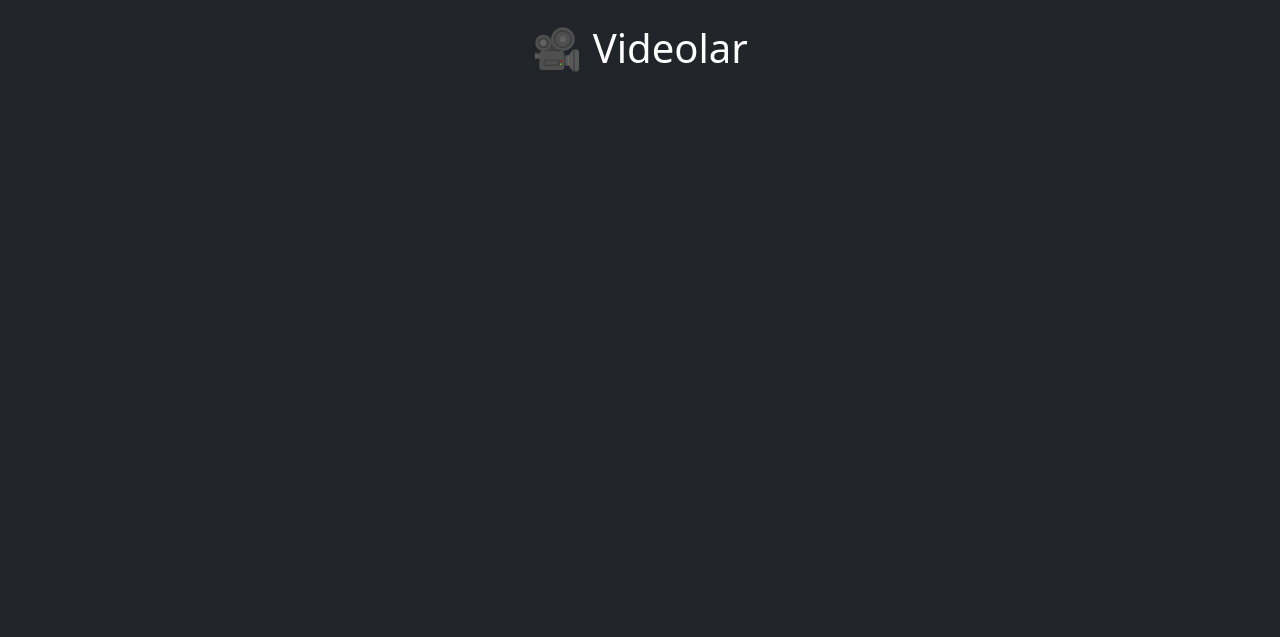
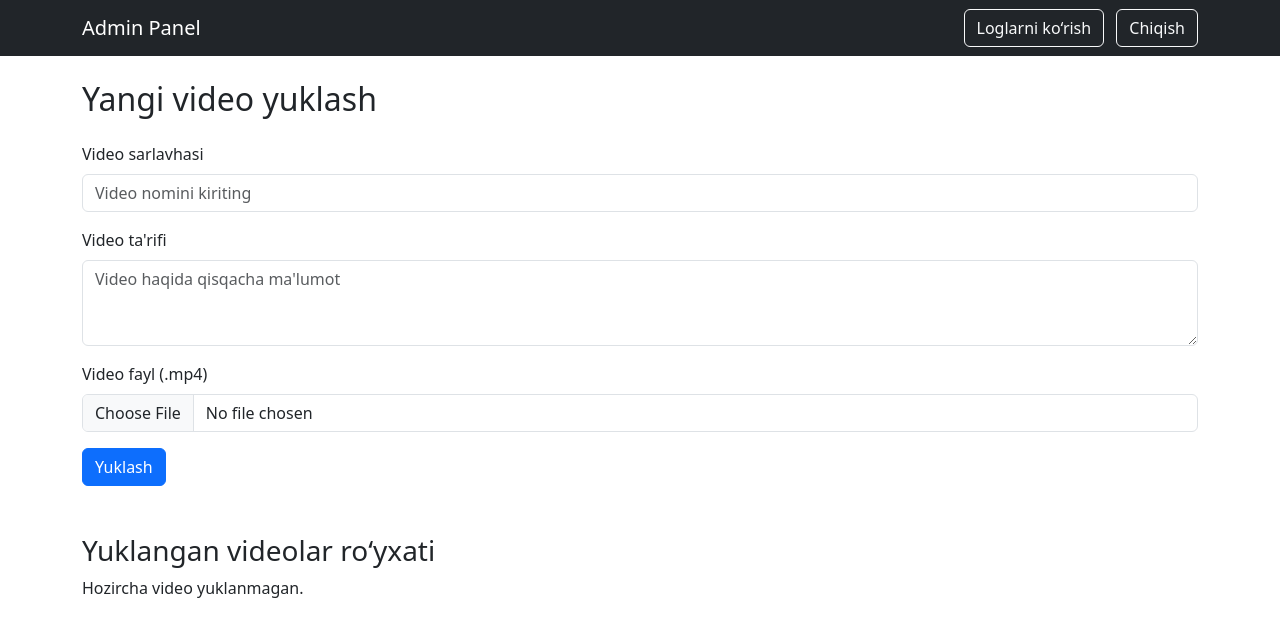
Before and after one commit to shaxzodbara/shaxzod, a Flask app: page / in a window 1280 px wide. Before the commit the part shown is almost empty. Shown: the top 637 px of the page. Run offline with Flask 3, Linux system fonts and the light colour scheme.

Commit message:
Update index.html

```diff
--- a/templates/index.html
+++ b/templates/index.html
@@ -1,28 +1,82 @@
 <!DOCTYPE html>
-<html lang="en">
+<html lang="uz">
 <head>
-    <meta charset="UTF-8">
-    <title>Bosh sahifa - Videolar</title>
-    <link href="https://cdn.jsdelivr.net/npm/bootstrap@5.3.3/dist/css/bootstrap.min.css" rel="stylesheet">
+    <meta charset="UTF-8" />
+    <meta name="viewport" content="width=device-width, initial-scale=1" />
+    <title>Admin Panel - Video Yuklash</title>
+    <link href="https://cdn.jsdelivr.net/npm/bootstrap@5.3.0/dist/css/bootstrap.min.css" rel="stylesheet" />
 </head>
-<body class="bg-dark text-white">
+<body>
+<nav class="navbar navbar-expand-lg navbar-dark bg-dark mb-4">
+  <div class="container">
+    <a class="navbar-brand" href="{{ url_for('admin') }}">Admin Panel</a>
+    <div>
+      <a href="{{ url_for('logs') }}" class="btn btn-outline-light me-2">Loglarni ko‘rish</a>
+      <a href="{{ url_for('logout') }}" class="btn btn-outline-light">Chiqish</a>
+    </div>
+  </div>
+</nav>
 
-<div class="container py-4">
-    <h1 class="mb-4 text-center">🎥 Videolar</h1>
-    <div class="row">
-        {% for video in videos %}
-        <div class="col-md-4 mb-4">
-            <div class="card bg-secondary">
-                <div class="card-body">
-                    <h5 class="card-title">{{ video.title }}</h5>
-                    <p class="card-text">{{ video.desc }}</p>
-                    <a href="{{ url_for('video', filename=video.filename) }}" class="btn btn-light w-100">Ko‘rish</a>
-                </div>
-            </div>
+<div class="container">
+    <h2 class="mb-4">Yangi video yuklash</h2>
+
+    <!-- Flash xabarlar -->
+    {% with messages = get_flashed_messages(with_categories=true) %}
+      {% if messages %}
+        {% for category, message in messages %}
+          <div class="alert alert-{{ category }} alert-dismissible fade show" role="alert">
+            {{ message }}
+            <button type="button" class="btn-close" data-bs-dismiss="alert" aria-label="Close"></button>
+          </div>
+        {% endfor %}
+      {% endif %}
+    {% endwith %}
+
+    <form method="POST" enctype="multipart/form-data" class="mb-5">
+        <div class="mb-3">
+            <label for="title" class="form-label">Video sarlavhasi</label>
+            <input type="text" class="form-control" id="title" name="title" placeholder="Video nomini kiriting" required />
         </div>
-        {% endfor %}
-    </div>
+        <div class="mb-3">
+            <label for="desc" class="form-label">Video ta'rifi</label>
+            <textarea class="form-control" id="desc" name="desc" rows="3" placeholder="Video haqida qisqacha ma'lumot" required></textarea>
+        </div>
+        <div class="mb-3">
+            <label for="video" class="form-label">Video fayl (.mp4)</label>
+            <input type="file" class="form-control" id="video" name="video" accept=".mp4" required />
+        </div>
+        <button type="submit" class="btn btn-primary">Yuklash</button>
+    </form>
+
+    <h3>Yuklangan videolar ro‘yxati</h3>
+    {% if videos %}
+    <table class="table table-bordered table-striped mt-3">
+        <thead class="table-dark">
+            <tr>
+                <th>#</th>
+                <th>Sarlavha</th>
+                <th>Ta'rif</th>
+                <th>Fayl nomi</th>
+                <th>Video ko‘rish</th>
+            </tr>
+        </thead>
+        <tbody>
+            {% for video in videos %}
+            <tr>
+                <td>{{ loop.index }}</td>
+                <td>{{ video.title }}</td>
+                <td>{{ video.desc }}</td>
+                <td>{{ video.filename }}</td>
+                <td><a href="{{ url_for('video', filename=video.filename) }}" class="btn btn-sm btn-success" target="_blank">Ko‘rish</a></td>
+            </tr>
+            {% endfor %}
+        </tbody>
+    </table>
+    {% else %}
+        <p>Hozircha video yuklanmagan.</p>
+    {% endif %}
 </div>
 
+<script src="https://cdn.jsdelivr.net/npm/bootstrap@5.3.0/dist/js/bootstrap.bundle.min.js"></script>
 </body>
 </html>
```
